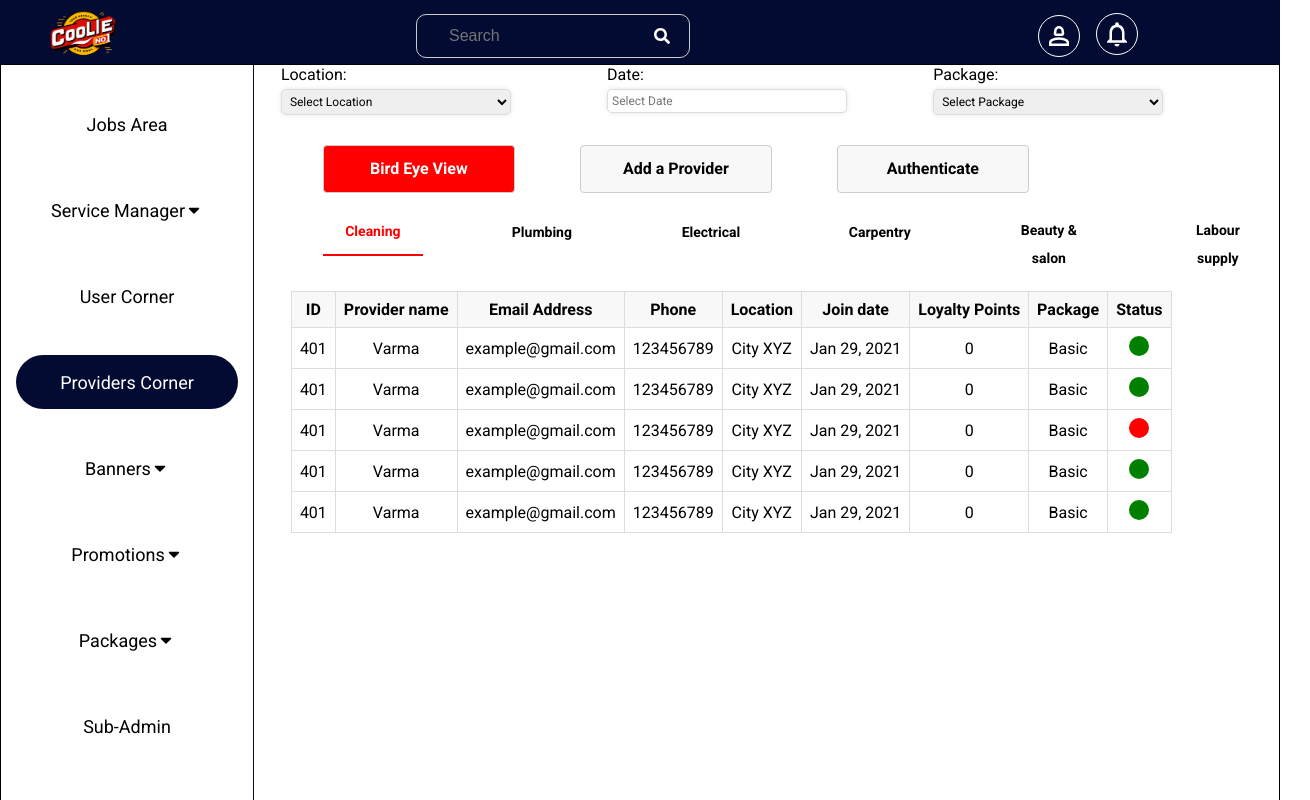
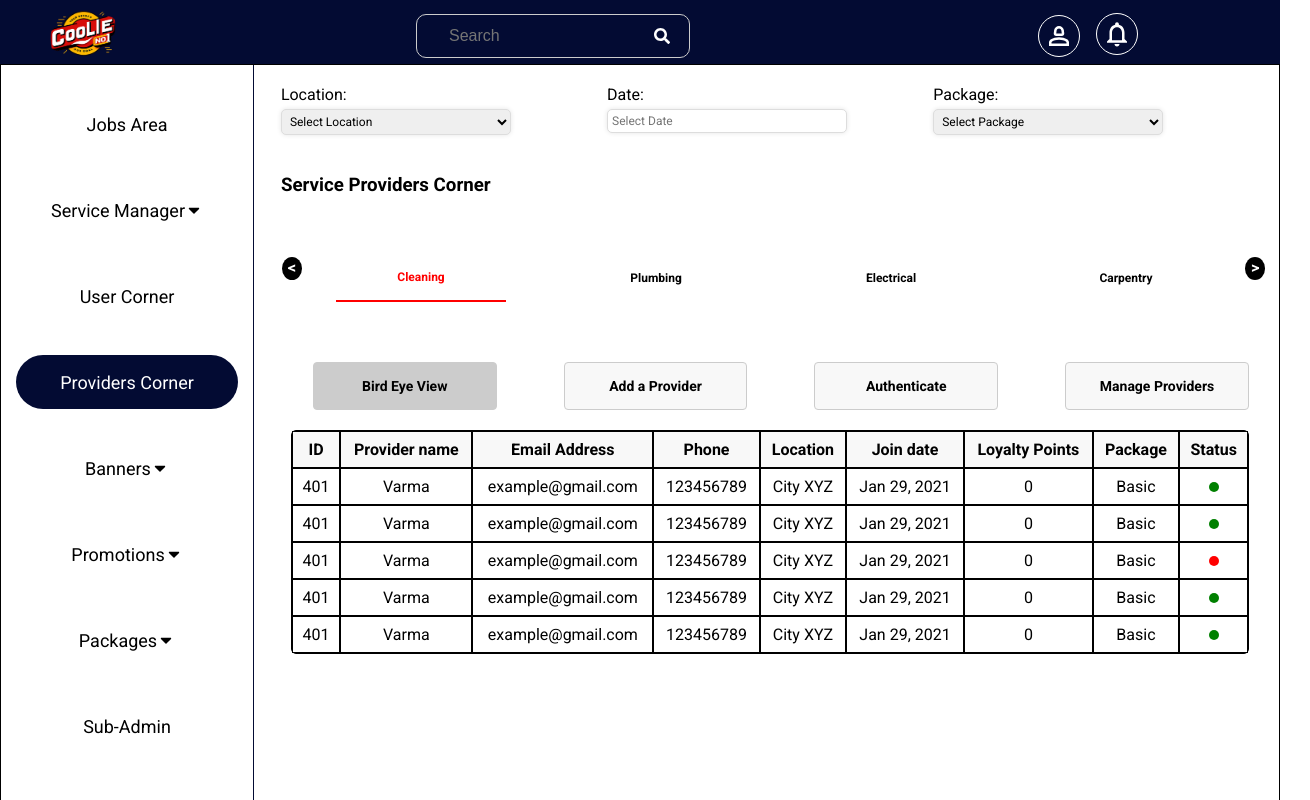
Before and after one commit to Jobminar/Coolie-admin, a React (Vite) app in the folder Admin/: page /usercorner in a window 1280 px wide. Both pictures are taken after a click on the element "Providers Corner". Shown: the top 800 px of the page, 1310 px wide, since content can reach past the window. Built offline with nearby package versions, Linux system fonts and the light colour scheme.

Commit message:
added the usercorner and made styling for user and provider corner

```diff
--- a/Admin/src/components/FilterBar/filterbar.css
+++ b/Admin/src/components/FilterBar/filterbar.css
@@ -7,6 +7,7 @@ body {
     flex-wrap: wrap;
     gap: 20px;
     margin-bottom: 20px;
+    margin-top: 20px;
 }
 
 .filter-item {
--- a/Admin/src/components/Sections/Jobsarea/jobsarea.css
+++ b/Admin/src/components/Sections/Jobsarea/jobsarea.css
@@ -20,7 +20,7 @@
 .add-job-button {
     position: absolute;
     top: 0;
-    left: 50%;
+    right: -1%;
     transform: translateX(-50%);
     font-family: Roboto;
     font-size: 18px;
--- a/Admin/src/components/Sections/Providerscorner/ProvidersCorner.css
+++ b/Admin/src/components/Sections/Providerscorner/ProvidersCorner.css
@@ -1,13 +1,11 @@
 /* Container styling */
 .providers-container {
     display: flex;
+    flex-direction: column;
     height: 100vh;
     justify-content: flex-start;
-    /* Align to the left */
-    padding-left: 0;
-    /* Ensure no left padding */
-    margin-left: 0;
-    /* Ensure no left margin */
+    padding: 0;
+    margin: 0;
 }
 
 /* Main content styling */
@@ -16,51 +14,48 @@
     display: flex;
     flex-direction: column;
     align-items: flex-start;
-    /* Align content to the left */
-    padding-left: 0;
-    /* Ensure no left padding */
-    margin-left: 0;
-    /* Ensure no left margin */
+    padding: 10px;
+    width: 100%;
+    margin-bottom: 20px;
+    margin-top: 50px;
+    /* Added margin bottom */
 }
 
 /* Content padding */
 .providers-content {
-    padding: 10px 0 10px 10px;
-    /* Adjust padding as needed */
     width: 100%;
-    /* Ensure content takes full width */
+    margin-bottom: 20px;
+    /* Added margin bottom */
 }
 
 /* Toolbar button styling */
 .providers-toolbar {
     display: flex;
-    gap: 1px;
-    /* Reduced gap between buttons */
-    margin-bottom: 15px;
-    /* Slightly reduced bottom margin */
+    gap: 3px;
+    margin-bottom: 10px;
+    /* Adjusted margin bottom */
+    margin-left: -10px;
+    max-width: 1000px;
 }
 
+/* Toolbar button styling */
 .providers-toolbar .providers-btn {
-    padding: 8px 16px;
-    /* Reduced padding */
+    padding: 6px 1px;
     border: 1px solid #ccc;
     background-color: #f8f8f8;
     color: black;
     cursor: pointer;
     border-radius: 4px;
     font-weight: bold;
-    font-size: 16px;
-    /* Increased font size */
-    min-width: 80px;
-    /* Set minimum width */
+    font-size: 14px;
+    min-width: 100px;
     text-align: center;
-    /* Ensure text is centered */
     transition: background-color 0.3s, color 0.3s;
 }
 
 .providers-toolbar .providers-btn.active {
-    background-color: red;
-    color: white;
+    background-color: #ccc;
+    color: black;
 }
 
 .providers-toolbar .providers-btn:hover {
@@ -68,65 +63,89 @@
 }
 
 /* Category button styling */
+.providers-categories-container {
+    display: flex;
+    align-items: center;
+    margin-bottom: 10px;
+    /* Adjusted margin bottom */
+    justify-content: flex-start;
+    padding-left: 5px;
+    width: 100%;
+
+}
+
 .providers-categories {
     display: flex;
-    gap: 5px;
-    /* Reduced gap between category buttons */
-    margin-bottom: 15px;
-    /* Slightly reduced bottom margin */
+    gap: 1px;
 }
 
-.providers-categories .providers-category {
-    padding: 8px 8px;
-    /* Reduced padding */
+.providers-category {
+    padding: 3px 5px;
     border: none;
     background-color: transparent;
     color: black;
     cursor: pointer;
     font-weight: bold;
-    font-size: 14px;
-    /* Increased font size */
-    min-width: 50px;
-    width: 100px;
-    /* Set minimum width */
+    font-size: 12px;
+    max-width: 180px;
+    width: 170px;
     text-align: center;
-    /* Ensure text is centered */
     transition: color 0.3s, border-bottom 0.3s;
+    margin-top: 20px;
 }
 
-.providers-categories .providers-category.active {
+.providers-category.active {
     color: red;
     border-bottom: 2px solid red;
     border-radius: 0%;
 }
 
+.providers-arrow {
+    border: none;
+    background: black;
+    color: white;
+    cursor: pointer;
+    font-size: 16px;
+    font-weight: bold;
+    border-radius: 50%;
+    width: 25px;
+    height: 23px;
+    display: flex;
+    align-items: center;
+    justify-content: center;
+    transition: background-color 0.3s, transform 0.3s;
+    margin: 1px 1px;
+}
+
+.providers-arrow:hover {
+    background-color: red;
+    transform: scale(1.1);
+}
+
 /* Providers table styling */
 .providers-table-container {
     width: 100%;
-    /* Full width of the container */
     overflow-x: auto;
-    /* Enable horizontal scroll if needed */
+    margin-bottom: 20px;
+    /* Added margin bottom */
 }
 
 .providers-table {
-    width: auto;
-    /* Allow the table to shrink to fit content */
-    border-collapse: collapse;
-    margin-top: 20px;
+    width: 100%;
+    border-collapse: separate;
+    border-spacing: 0;
+    margin-top: 10px;
     font-size: 16px;
-    /* Increased font size */
-    margin-left: 0;
-    /* Align table to the left */
+    border: 1px solid black;
+    border-radius: 5px;
 }
 
 .providers-table th,
 .providers-table td {
     padding: 8px;
-    /* Increased padding */
-    border: 1px solid #ddd;
     text-align: center;
     white-space: nowrap;
-    /* Prevent text wrapping */
+    border: 1px solid black;
 }
 
 .providers-table th {
@@ -136,8 +155,8 @@
 }
 
 .providers-table .status-toggle {
-    width: 20px;
-    height: 20px;
+    width: 10px;
+    height: 10px;
     border-radius: 50%;
     display: inline-block;
 }
@@ -149,3 +168,13 @@
 .providers-table .status-toggle.inactive {
     background-color: red;
 }
+
+/* Adjustments for the sidebar component */
+.providers-sidebar {
+    display: flex;
+    align-items: center;
+    justify-content: space-evenly;
+    gap: 1px;
+    width: 50%;
+    margin-top: 20px;
+}
--- a/Admin/src/components/Sections/Providerscorner/Providerscorner.jsx
+++ b/Admin/src/components/Sections/Providerscorner/Providerscorner.jsx
@@ -1,23 +1,80 @@
-import React from "react";
+import React, { useState } from "react";
 import "./ProvidersCorner.css";
 
 const ProvidersCorner = () => {
+  const [visibleCategories, setVisibleCategories] = useState([
+    "Cleaning",
+    "Plumbing",
+    "Electrical",
+    "Carpentry",
+  ]);
+  const [activeCategory, setActiveCategory] = useState(0);
+
+  const allCategories = [
+    "Cleaning",
+    "Plumbing",
+    "Electrical",
+    "Carpentry",
+    "Beauty & salon",
+    "Labour supply",
+    "Painting",
+    "Gardening",
+    "HVAC",
+    "Pest Control",
+    "Moving",
+    "General Maintenance",
+  ];
+
+  const handlePrev = () => {
+    setActiveCategory((prev) =>
+      prev > 0 ? prev - 1 : allCategories.length - 1,
+    );
+    setVisibleCategories((prev) => [
+      ...prev.slice(1),
+      allCategories[
+        (activeCategory + allCategories.length - 1) % allCategories.length
+      ],
+    ]);
+  };
+
+  const handleNext = () => {
+    setActiveCategory((prev) => (prev + 1) % allCategories.length);
+    setVisibleCategories((prev) => [
+      allCategories[(activeCategory + 1) % allCategories.length],
+      ...prev.slice(0, -1),
+    ]);
+  };
+
   return (
     <div className="providers-container">
+      <h3>Service Providers Corner</h3>
+      <div className="providers-sidebar">
+        <button className="providers-arrow" onClick={handlePrev}>
+          &lt;
+        </button>
+        <div className="providers-categories">
+          {visibleCategories.map((category, index) => (
+            <button
+              key={index}
+              className={`providers-category ${
+                index === activeCategory ? "active" : ""
+              }`}
+              onClick={() => setActiveCategory(index)}
+            >
+              {category}
+            </button>
+          ))}
+        </div>
+        <button className="providers-arrow" onClick={handleNext}>
+          &gt;
+        </button>
+      </div>
       <div className="providers-main-content">
-        <div className="providers-content">
         <div className="providers-toolbar">
           <button className="providers-btn active">Bird Eye View</button>
           <button className="providers-btn">Add a Provider</button>
           <button className="providers-btn">Authenticate</button>
-          </div>
-          <div className="providers-categories">
-            <button className="providers-category active">Cleaning</button>
-            <button className="providers-category">Plumbing</button>
-            <button className="providers-category">Electrical</button>
-            <button className="providers-category">Carpentry</button>
-            <button className="providers-category">Beauty & salon</button>
-            <button className="providers-category">Labour supply</button>
+          <button className="providers-btn">Manage Providers</button>
         </div>
         <div className="providers-table-container">
           <table className="providers-table">
@@ -59,7 +116,6 @@ const ProvidersCorner = () => {
         </div>
       </div>
     </div>
-    </div>
   );
 };
 
--- a/Admin/src/components/Sections/Usercorner/usercorner.css
+++ b/Admin/src/components/Sections/Usercorner/usercorner.css
@@ -10,15 +10,24 @@
     justify-content: space-between;
     align-items: center;
     margin-bottom: 20px;
+    /* Existing bottom margin */
+    margin-top: 10px;
+    /* Added top margin for consistency */
 }
 
 .header h1 {
     margin: 0;
 }
 
-.search-bar {
+.user-search-bar {
     display: flex;
     align-items: center;
+    position: relative;
+    top: 0;
+    right: 5%;
+    margin-bottom: 20px;
+    /* Provides space below the search bar */
+    /* Added for absolute positioning of search icon */
 }
 
 .search-input {
@@ -27,23 +36,27 @@
     border-radius: 5px;
     width: 200px;
     padding-right: 40px;
+    /* Adjusted padding to not overlap with search icon */
 }
 
 .searching {
     position: absolute;
-    right: 20px;
-    margin-top: 12px;
-    border-top-left-radius: 0;
-    border-bottom-left-radius: 0;
+    right: 10px;
+    /* Adjusted position */
+    top: 5px;
+    /* Adjusted vertical alignment */
     z-index: 10;
     color: black;
-    cursor: pointer
+    cursor: pointer;
 }
 
 .tabs-container {
     display: flex;
     justify-content: space-around;
     margin-bottom: 20px;
+    /* Ensures space below tabs */
+    margin-top: 10px;
+    /* Added top margin for separation from search bar */
     border-bottom: 1px solid #f3f3f3;
 }
 
@@ -52,13 +65,15 @@
     border: none;
     cursor: pointer;
     font-size: 16px;
-    padding: 10px;
+    padding: 1px;
     position: relative;
-    color: black
+    color: black;
 }
 
 .tab-button.active {
     font-weight: bold;
+    color: #000;
+    /* Ensured active tab is clearly indicated */
 }
 
 .tab-button.active::after {
@@ -67,7 +82,8 @@
     margin: auto;
     height: 2px;
     width: 100%;
-    background: black;
+    background: rgb(255, 0, 0);
+    /* Underline for active tab */
     position: absolute;
     bottom: 0;
     left: 0;
@@ -76,18 +92,35 @@
 .user-table-container {
     flex: 1;
     overflow-y: auto;
+    margin-bottom: 20px;
+    /* Maintained bottom margin */
+    margin-top: 40px;
+    /* Added top margin for separation from tabs */
 }
 
 table {
     width: 100%;
-    border-collapse: collapse;
+    border-collapse: separate;
+    border-spacing: 0;
+    margin-top: 10px;
+    border: 1px solid black;
+    border-radius: 5px;
+    /* Rounded corners for the table */
 }
 
 th,
 td {
-    padding: 10px;
+    padding: 8px;
     text-align: left;
-    border: 1px solid #ccc;
+    border: 1px solid black;
+    white-space: nowrap;
+    /* Prevents text wrapping */
+}
+
+th {
+    background-color: #f8f8f8;
+    color: black;
+    font-weight: bold;
 }
 
 .status-dot {
@@ -104,7 +137,3 @@ td {
 .status-dot.inactive {
     background-color: red;
 }
-
-.search-group {
-    position: relative;
-}
--- a/Admin/src/components/Sideheader/sidebar.jsx
+++ b/Admin/src/components/Sideheader/sidebar.jsx
@@ -35,26 +35,31 @@ const Sidebar = ({ children }) => {
   const toggleServiceManagerDropdown = () => {
     setServiceManagerDropdown((prev) => !prev);
     closeOtherDropdowns("serviceManager");
+    setActiveItem("/serviceManagerDropdown");
   };
 
   const togglePromotionsDropdown = () => {
     setPromotionsDropdown((prev) => !prev);
     closeOtherDropdowns("promotions");
+    setActiveItem("/promotionsDropdown");
   };
 
   const togglePackagesDropdown = () => {
     setPackagesDropdown((prev) => !prev);
     closeOtherDropdowns("packages");
+    setActiveItem("/packagesDropdown");
   };
 
   const toggleMarketingDropdown = () => {
     setMarketingDropdown((prev) => !prev);
     closeOtherDropdowns("marketing");
+    setActiveItem("/marketingDropdown");
   };
 
   const toggleBannersDropdown = () => {
     setBannersDropdown((prev) => !prev);
     closeOtherDropdowns("banners");
+    setActiveItem("/bannersDropdown");
   };
 
   const closeOtherDropdowns = (activeDropdown) => {
@@ -103,10 +108,16 @@ const Sidebar = ({ children }) => {
           </div>
           {serviceManagerDropdown && (
             <div className="dropdown-menu">
-              <div onClick={() => handleNavigation("/addservice")}>
+              <div
+                className={activeItem === "/addservice" ? "active" : ""}
+                onClick={() => handleNavigation("/addservice")}
+              >
                 Add Service
               </div>
-              <div onClick={() => handleNavigation("/manageservice")}>
+              <div
+                className={activeItem === "/manageservice" ? "active" : ""}
+                onClick={() => handleNavigation("/manageservice")}
+              >
                 Manage Service
               </div>
             </div>
@@ -134,13 +145,22 @@ const Sidebar = ({ children }) => {
           </div>
           {bannersDropdown && (
             <div className="dropdown-menu">
-              <div onClick={() => handleNavigation("/userbanners")}>
+              <div
+                className={activeItem === "/userbanners" ? "active" : ""}
+                onClick={() => handleNavigation("/userbanners")}
+              >
                 User Banners
               </div>
-              <div onClick={() => handleNavigation("/providerbanners")}>
+              <div
+                className={activeItem === "/providerbanners" ? "active" : ""}
+                onClick={() => handleNavigation("/providerbanners")}
+              >
                 Provider Banners
               </div>
-              <div onClick={() => handleNavigation("/popupbanners")}>
+              <div
+                className={activeItem === "/popupbanners" ? "active" : ""}
+                onClick={() => handleNavigation("/popupbanners")}
+              >
                 Popup Banner
               </div>
             </div>
@@ -156,10 +176,16 @@ const Sidebar = ({ children }) => {
           </div>
           {promotionsDropdown && (
             <div className="dropdown-menu">
-              <div onClick={() => handleNavigation("/userpromotion")}>
+              <div
+                className={activeItem === "/userpromotion" ? "active" : ""}
+                onClick={() => handleNavigation("/userpromotion")}
+              >
                 User Promotions
               </div>
-              <div onClick={() => handleNavigation("/providerpromotion")}>
+              <div
+                className={activeItem === "/providerpromotion" ? "active" : ""}
+                onClick={() => handleNavigation("/providerpromotion")}
+              >
                 Provider Promotions
               </div>
             </div>
@@ -175,10 +201,16 @@ const Sidebar = ({ children }) => {
           </div>
           {packagesDropdown && (
             <div className="dropdown-menu">
-              <div onClick={() => handleNavigation("/userpackages")}>
+              <div
+                className={activeItem === "/userpackages" ? "active" : ""}
+                onClick={() => handleNavigation("/userpackages")}
+              >
                 User Packages
               </div>
-              <div onClick={() => handleNavigation("/providerpackages")}>
+              <div
+                className={activeItem === "/providerpackages" ? "active" : ""}
+                onClick={() => handleNavigation("/providerpackages")}
+              >
                 Provider Packages
               </div>
             </div>
@@ -206,9 +238,24 @@ const Sidebar = ({ children }) => {
           </div>
           {marketingDropdown && (
             <div className="dropdown-menu marketing-dropdown-menu">
-              <div onClick={() => handleNavigation("/user")}>User</div>
-              <div onClick={() => handleNavigation("/provider")}>Provider</div>
-              <div onClick={() => handleNavigation("/non-user")}>Non-User</div>
+              <div
+                className={activeItem === "/user" ? "active" : ""}
+                onClick={() => handleNavigation("/user")}
+              >
+                User
+              </div>
+              <div
+                className={activeItem === "/provider" ? "active" : ""}
+                onClick={() => handleNavigation("/provider")}
+              >
+                Provider
+              </div>
+              <div
+                className={activeItem === "/non-user" ? "active" : ""}
+                onClick={() => handleNavigation("/non-user")}
+              >
+                Non-User
+              </div>
             </div>
           )}
         </div>
```
Also changed, not shown: Admin/src/components/Sections/Usercorner/Usercorner.jsx (+1 -7 lines). Lines whose indentation alone changed are shown as unchanged.
